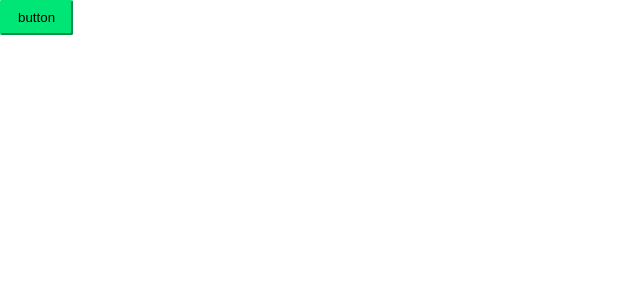
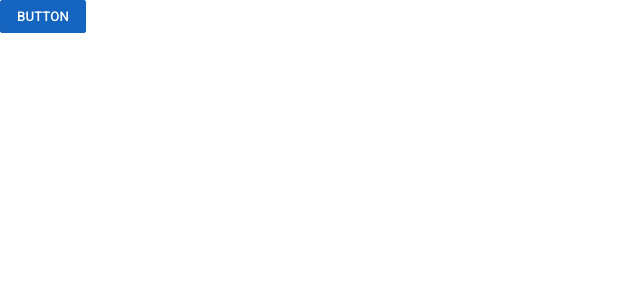
Before and after one commit to mitchobert/jss-poc, a React (Create React App) app: page / in a window 1280 px wide. Shown: the top 300 px of the page, without its empty margins (0-640 px from the left). Built offline with nearby package versions, Linux system fonts and the light colour scheme.

Commit message:
Styling the button component and adding colors to the theme

```diff
--- a/package.json
+++ b/package.json
@@ -6,6 +6,7 @@
     "@testing-library/jest-dom": "^5.12.0",
     "@testing-library/react": "^11.2.6",
     "@testing-library/user-event": "^12.8.3",
+    "classnames": "^2.3.1",
     "react": "^17.0.2",
     "react-dom": "^17.0.2",
     "react-jss": "^10.6.0",
--- a/src/AppTheme.js
+++ b/src/AppTheme.js
@@ -6,11 +6,20 @@ export const AppTheme = {
         lg: '6px',
     },
     color: {
-        blue: '#42A5F5',
-        green: '#00E676',
-        red: '#D32F2F',
-        yellow: '#FFD600',
-        gray: '#E0E0E0',
+        blue50: '#E3F2FD',
+        blue100: '#BBDEFB',
+        blue200: '#90CAF9',
+        blue300: '#64B5F6',
+        blue400: '#42A5F5',
+        blue500: '#2196F3',
+        blue600: '#1E88E5',
+        blue700: '#1976D2',
+        blue800: '#1565C0',
+        blue900: '#0D47A1',
+        blueA100: '#82B1FF',
+        blueA200: '#448AFF',
+        blueA400: '#2979FF',
+        blueA700: '#2962FF',
         black: '#000000',
         white: '#FFFFFF',
     },
@@ -21,7 +30,7 @@ export const AppTheme = {
         lg: '24px',
     },
     fontFamily: {
-        roboto: 'font-family: \'Roboto\', sans-serif !important',
+        roboto: '\'Roboto\', sans-serif',
     },
     fontWeight: {
         light: '300',
--- a/src/components/Button/Button.js
+++ b/src/components/Button/Button.js
@@ -1,38 +1,52 @@
 import React from 'react';
 import PropTypes from 'prop-types';
+import classNames from 'classnames';
 import { createUseStyles } from 'react-jss';
 
 const useStylesFromThemeFunction = createUseStyles(theme => ({
     button: {
-        background: theme.color.green,
+        background: theme.color.blue400,
         paddingTop: theme.spacing.sm,
         paddingBottom: theme.spacing.sm,
         paddingLeft: theme.spacing.md,
         paddingRight: theme.spacing.md,
+        border: `1px solid ${theme.color.blue400}`,
         borderRadius: theme.borderRadius.sm,
-        color: theme.color.black,
-        borderColor: theme.color.green,
+        textTransform: 'uppercase',
+        color: theme.color.white,
         fontFamily: theme.fontFamily.roboto,
+        cursor: 'pointer',
+        '&:hover': {
+            background: theme.color.blue800,
+            border: `1px solid ${theme.color.blue800}`,
+        },
+        '&:focus': {
+            outline: `2px solid ${theme.color.blue900}`,
+            outlineStyle: 'auto',
+        }
     },
     label: {
         fontWeight: theme.fontWeight.medium,
     }
-}))
+}
+));
 
-function Button({ label, ...props } = this.props) {
+function Button({ className, label, ...props } = this.props) {
     const classes = useStylesFromThemeFunction(props);
     return (
-        <button className={classes.button}>
+        <button className={classNames( 'button', className, classes.button)}>
             <span className={classes.label}>{label}</span>
         </button>
     );
 }
 
 Button.defaultProps = {
+    className: '',
     label: '',
-  };
+};
 
 Button.propTypes = {
+    className: PropTypes.string,
     label: PropTypes.string,
 };
 
```
Also changed, not shown: 2 other files (tests, documents, lock files or other folders).
